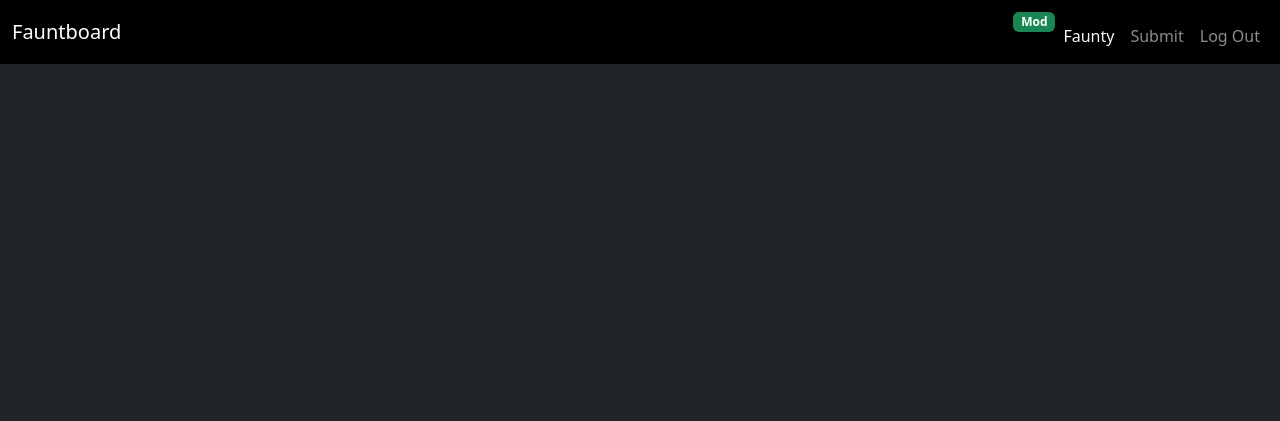
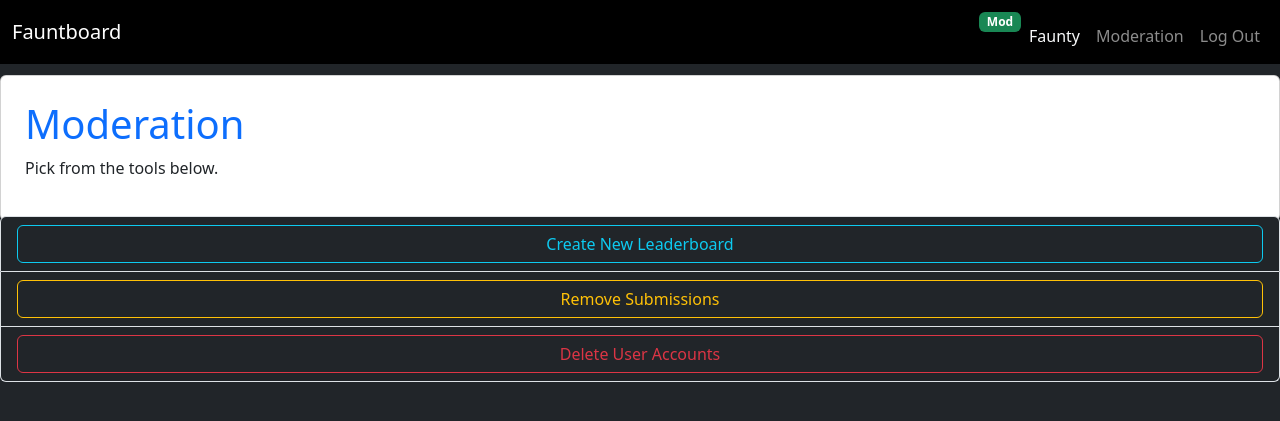
Before and after one commit to AuroraCollege/2026-12swe-at2-web-development-JonathanFaunt, a Flask app: page /moderation in a window 1280 px wide. Shown: the top 421 px of the page. Run offline with Flask 3, Linux system fonts and the light colour scheme; a user stored in the database is signed in; data comes from the database, SQL or seed files in the repository; both versions use the stored data as it was after the commit.

Commit message:
Moderation tools and User submissions completed

```diff
--- a/app.py
+++ b/app.py
@@ -25,7 +25,6 @@ def home():
     if "user_id" in session:
         db = get_db()
         leaderboards = db.execute("SELECT * FROM leaderboards").fetchall()
-        print("DEBUG leaderboards:", leaderboards)
         return render_template("home.html", leaderboards=leaderboards, username = session["username"])
     else:
         return redirect('/login')
@@ -84,10 +83,22 @@ def show_leaderboard(leaderboard_id):
         "SELECT * FROM leaderboards WHERE id = ?", (leaderboard_id,)
     ).fetchone()
 
-    entries = db.execute(
-        "SELECT * FROM leaderboard_entries WHERE leaderboard_id = ? ORDER BY score DESC",
-        (leaderboard_id,)
-    ).fetchall()
+    lb = db.execute(
+    "SELECT * FROM leaderboards WHERE id = ?",
+    (leaderboard_id,)
+    ).fetchone()
+
+
+    if lb["type"] == "time":
+        entries = db.execute(
+            "SELECT * FROM leaderboard_entries WHERE leaderboard_id = ? ORDER BY score ASC",
+            (leaderboard_id,)
+        ).fetchall()
+    else:
+        entries = db.execute(
+            "SELECT * FROM leaderboard_entries WHERE leaderboard_id = ? ORDER BY score DESC",
+            (leaderboard_id,)
+        ).fetchall()
 
     return render_template("leaderboard.html", leaderboard=leaderboard, entries=entries)
 
@@ -99,9 +110,14 @@ def submit():
         leaderboard_id = request.form["leaderboard_id"]
         score = request.form["score"]
 
+        lb = db.execute(
+            "SELECT type FROM leaderboards WHERE id = ?",
+            (leaderboard_id,)
+        ).fetchone()
+
         db.execute(
-            "INSERT INTO leaderboard_entries (leaderboard_id, user_id, score) VALUES (?, ?, ?)",
-            (leaderboard_id, session["user_id"], score)
+            "INSERT INTO leaderboard_entries (leaderboard_id, user_id, user, type, score) VALUES (?, ?, ?, ?, ?)",
+            (leaderboard_id, session["user_id"], session["username"], lb["type"], score)
         )
         db.commit()
 
@@ -113,6 +129,59 @@ def submit():
 @app.route("/moderation",  methods=["GET", "POST"])
 def moderation():
     db = get_db()
-    if g.user["role"] != "Moderator":
-        return "Access denied"
     return render_template("moderation.html")
+
+@app.route("/moderation/new_leaderboard", methods=["GET", "POST"])
+def new_leaderboard():
+    if request.method == "POST":
+        name = request.form["name"]
+        description = request.form["description"]
+        type = request.form["type"]
+
+        db = get_db()
+        db.execute(
+            "INSERT INTO leaderboards (name, description, type) VALUES (?, ?, ?)",
+            (name, description, type)
+        )
+        db.commit()
+
+        return redirect("/moderation")
+
+    return render_template("new_leaderboard.html")
+
+@app.route("/moderation/submissions")
+def manage_submissions():
+    db = get_db()
+    entries = db.execute("""
+        SELECT leaderboard_entries.id, leaderboard_entries.score,
+               users.username, leaderboards.name AS leaderboard_name
+        FROM leaderboard_entries
+        JOIN users ON users.id = leaderboard_entries.user_id
+        JOIN leaderboards ON leaderboards.id = leaderboard_entries.leaderboard_id
+        ORDER BY leaderboard_entries.id DESC
+    """).fetchall()
+
+    return render_template("manage_submissions.html", entries=entries)
+
+@app.route("/moderation/delete_entry/<int:entry_id>")
+def delete_entry(entry_id):
+    db = get_db()
+    db.execute("DELETE FROM leaderboard_entries WHERE id = ?", (entry_id,))
+    db.commit()
+
+    return redirect("/moderation/submissions")
+
+@app.route("/moderation/users")
+def manage_users():
+    db = get_db()
+    users = db.execute("SELECT id, username, role FROM users").fetchall()
+
+    return render_template("manage_users.html", users=users)
+
+@app.route("/moderation/delete_user/<int:user_id>")
+def delete_user(user_id):
+    db = get_db()
+    db.execute("DELETE FROM users WHERE id = ?", (user_id,))
+    db.commit()
+
+    return redirect("/moderation/users")
--- a/templates/base.html
+++ b/templates/base.html
@@ -30,7 +30,7 @@
         {% endif %}
         {% if g.user and g.user['role'] == 'Moderator' %}
         <li class="nav-item mx-3, mt-2">
-          <a class="nav-link" href="{{ url_for('moderation') }}">Submit</a>
+          <a class="nav-link" href="{{ url_for('moderation') }}">Moderation</a>
         </li>
         {% endif %}
         <li class="nav-item mx-3, mt-2">
--- a/templates/moderation.html
+++ b/templates/moderation.html
@@ -1,6 +1,31 @@
 {% extends 'base.html' %}
 {% block content %}
 
+<div class="d-flex justify-content-center align-items-center" style="height: 15vh;">
+  <div class="card p-4 bg-white" style="width: 1500px;">
+    <h1 class="text-primary">Moderation</h1>
+    <p class="text-dark">Pick from the tools below.</p>
+  </div>
+</div>
 
+<ul class="list-group mt-2">
+  <li class="list-group-item bg-dark">
+    <a class="btn btn-outline-info w-100" href="{{ url_for('new_leaderboard') }}">
+      Create New Leaderboard
+    </a>
+  </li>
+
+  <li class="list-group-item bg-dark">
+    <a class="btn btn-outline-warning w-100" href="{{ url_for('manage_submissions') }}">
+      Remove Submissions
+    </a>
+  </li>
+
+  <li class="list-group-item bg-dark">
+    <a class="btn btn-outline-danger w-100" href="{{ url_for('manage_users') }}">
+      Delete User Accounts
+    </a>
+  </li>
+</ul>
 
 {% endblock %}
```
Also changed, not shown: templates/manage_submissions.html (added, +37 -0 lines), templates/manage_users.html (added, +39 -0 lines), templates/new_leaderboard.html (added, +33 -0 lines), database.db.
